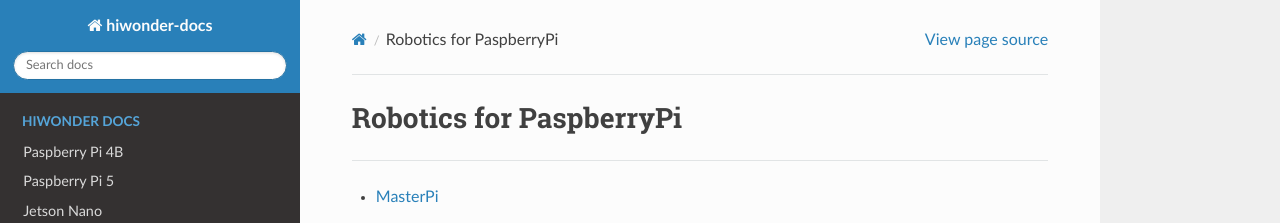
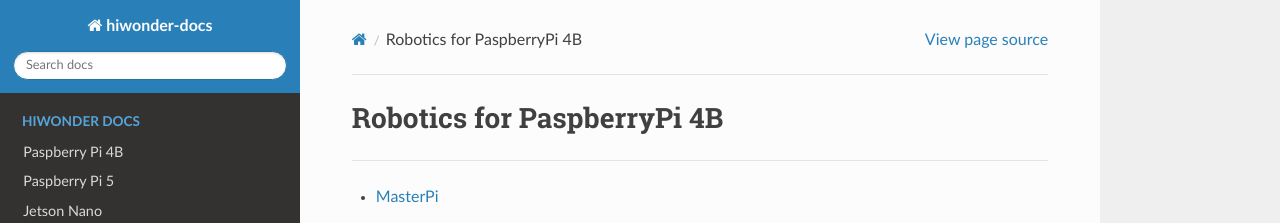
Before and after one commit to Hiwonder-docs/Hiwonder-docs, a Sphinx documentation site: the page built from source/RaspberryPi/raspberrypi_4b_robotics.md, in a window 1280 px wide. Shown: the top 223 px of the page. Built offline with Sphinx 7.4.7 and the Read the Docs theme 2.0.0, drawn with Linux system fonts in a browser that asks for light colours.

```diff
--- a/source/RaspberryPi/raspberrypi_4b_robotics.md
+++ b/source/RaspberryPi/raspberrypi_4b_robotics.md
@@ -1,4 +1,4 @@
-# Robotics for PaspberryPi
+# Robotics for PaspberryPi 4B
 ---
 
-* [MasterPi](https://www.hiwonder.com)
+* [MasterPi](https://docs.hiwonder.com/projects/MasterPi-4B/en/latest/)
```
Also changed, not shown: source/RaspberryPi/raspberrypi_4b_board.md (+1 -1 lines).
